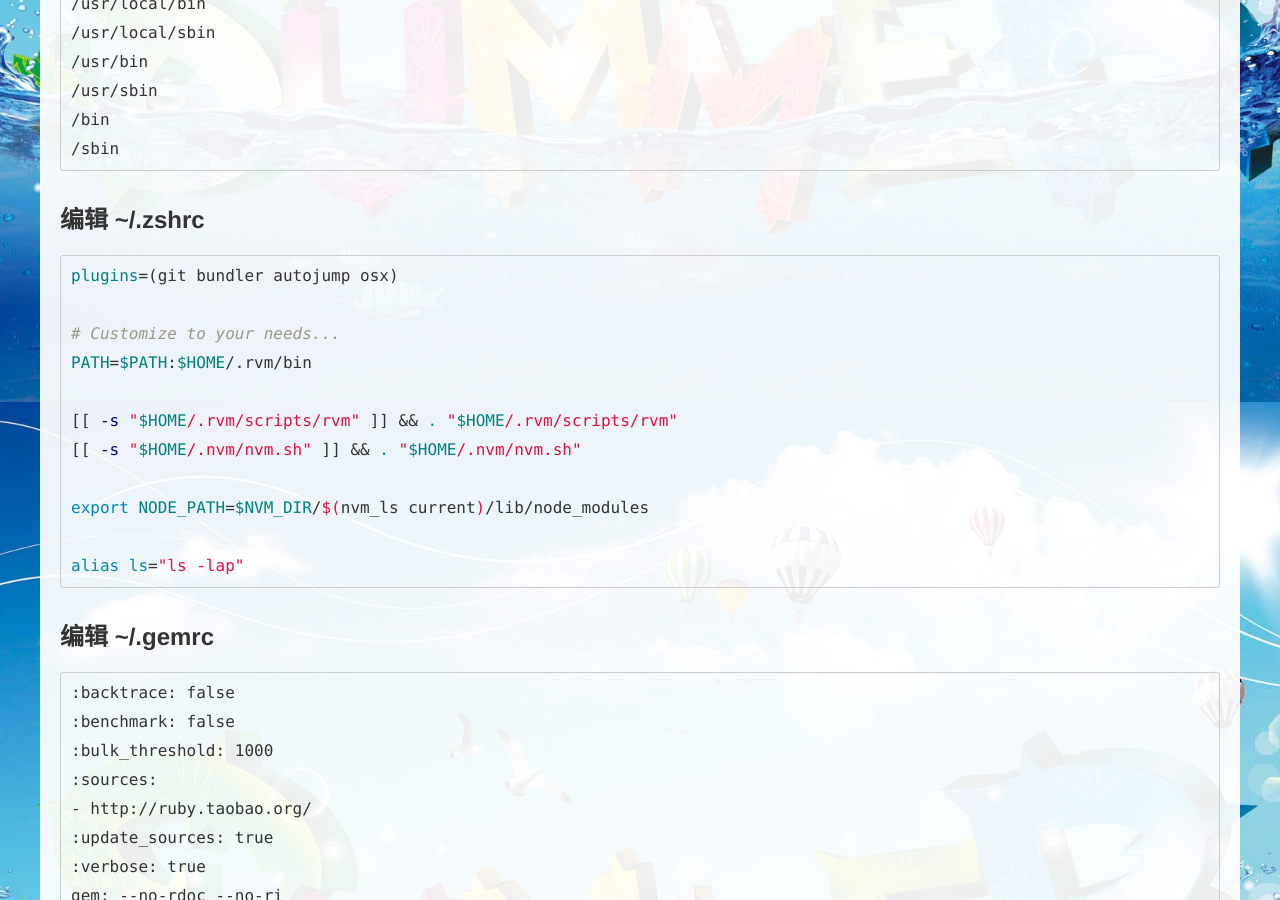
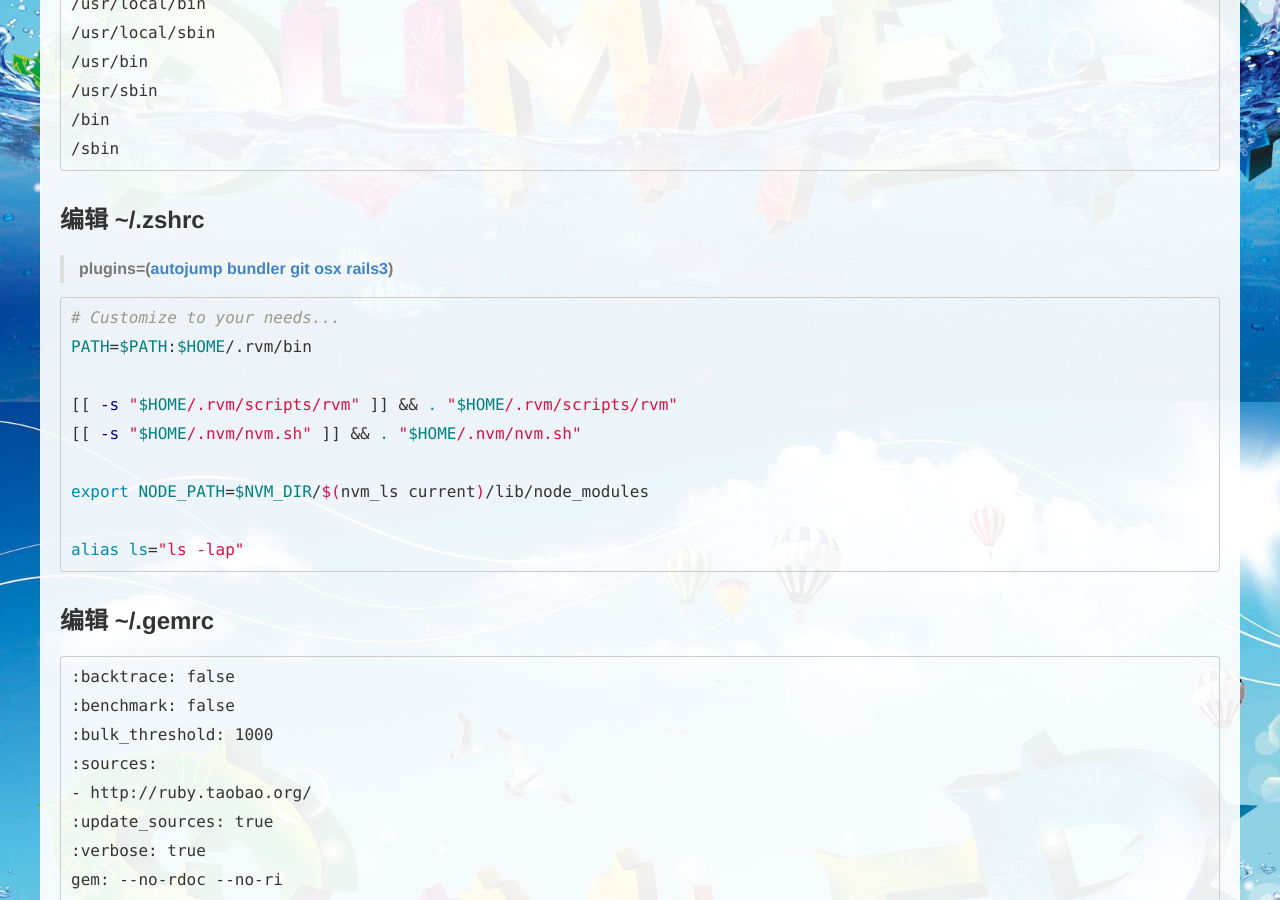
Before and after one commit to antife-yinyue/MrZhang.me, a Jekyll site: the page built from _posts/2013-05-11-after-reinstall-the-system.md, in a window 1280 px wide and 900 px high, scrolled down 1398 px. Built offline with Jekyll 4.4.1, drawn with Linux system fonts in a browser that asks for light colours; Markdown is read by kramdown in place of the engine named in the settings.

Commit message:
add links for zsh plugins

````diff
--- a/_posts/2013-05-11-after-reinstall-the-system.md
+++ b/_posts/2013-05-11-after-reinstall-the-system.md
@@ -62,9 +62,9 @@ nvm install v0.10
 
 ## 编辑 ~/.zshrc
 
+> __plugins=([autojump](https://github.com/joelthelion/autojump#readme) [bundler](https://github.com/robbyrussell/oh-my-zsh/wiki/Plugins#bundler) [git](http://jasonm23.github.io/oh-my-git-aliases.html) [osx](https://github.com/robbyrussell/oh-my-zsh/wiki/Plugins#osx) [rails3](https://github.com/robbyrussell/oh-my-zsh/wiki/Plugins#rails3))__
+
 ```sh
-plugins=(git bundler autojump osx)
-
 # Customize to your needs...
 PATH=$PATH:$HOME/.rvm/bin
 
````
Also changed, not shown: other parts of _posts/2013-05-11-after-reinstall-the-system.md (+1 -1 lines).
